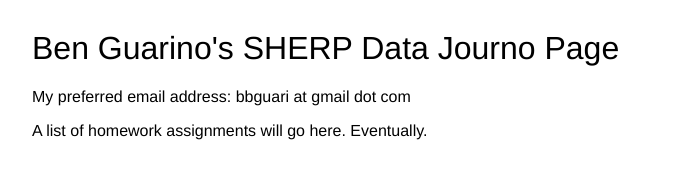
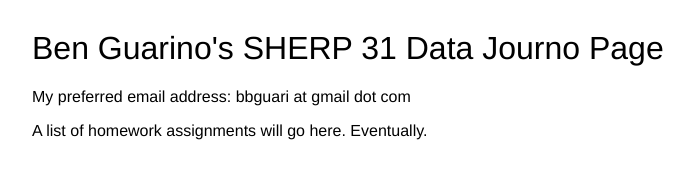
Before and after one commit to bbguari/bbguari.github.io, a plain HTML site: page index.html in a window 1280 px wide. Shown: the whole page, without its empty margins (258-952 px from the left). Drawn offline with Linux system fonts and the light colour scheme.

Commit message:
changes to index pg

```diff
--- a/index.html
+++ b/index.html
@@ -14,7 +14,7 @@ h1, h5 {
 </style>
 <body>
 </head>
-<h1>Ben Guarino's SHERP Data Journo Page</h1>
+<h1>Ben Guarino's SHERP 31 Data Journo Page</h1>
 <p> My preferred email address: bbguari at gmail dot com </p>
 <p>A list of homework assignments will go here. Eventually.</p>
 </body>
```
